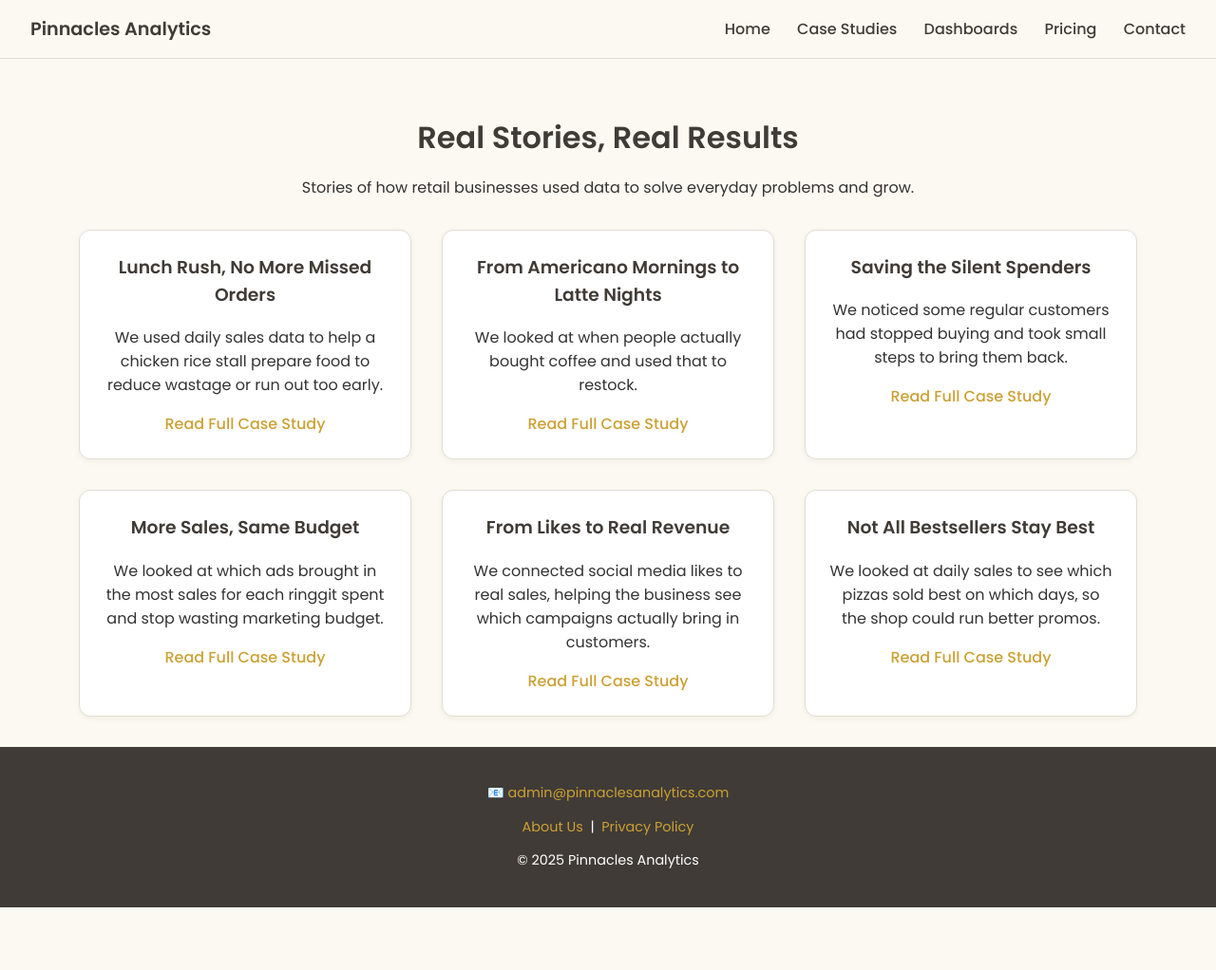
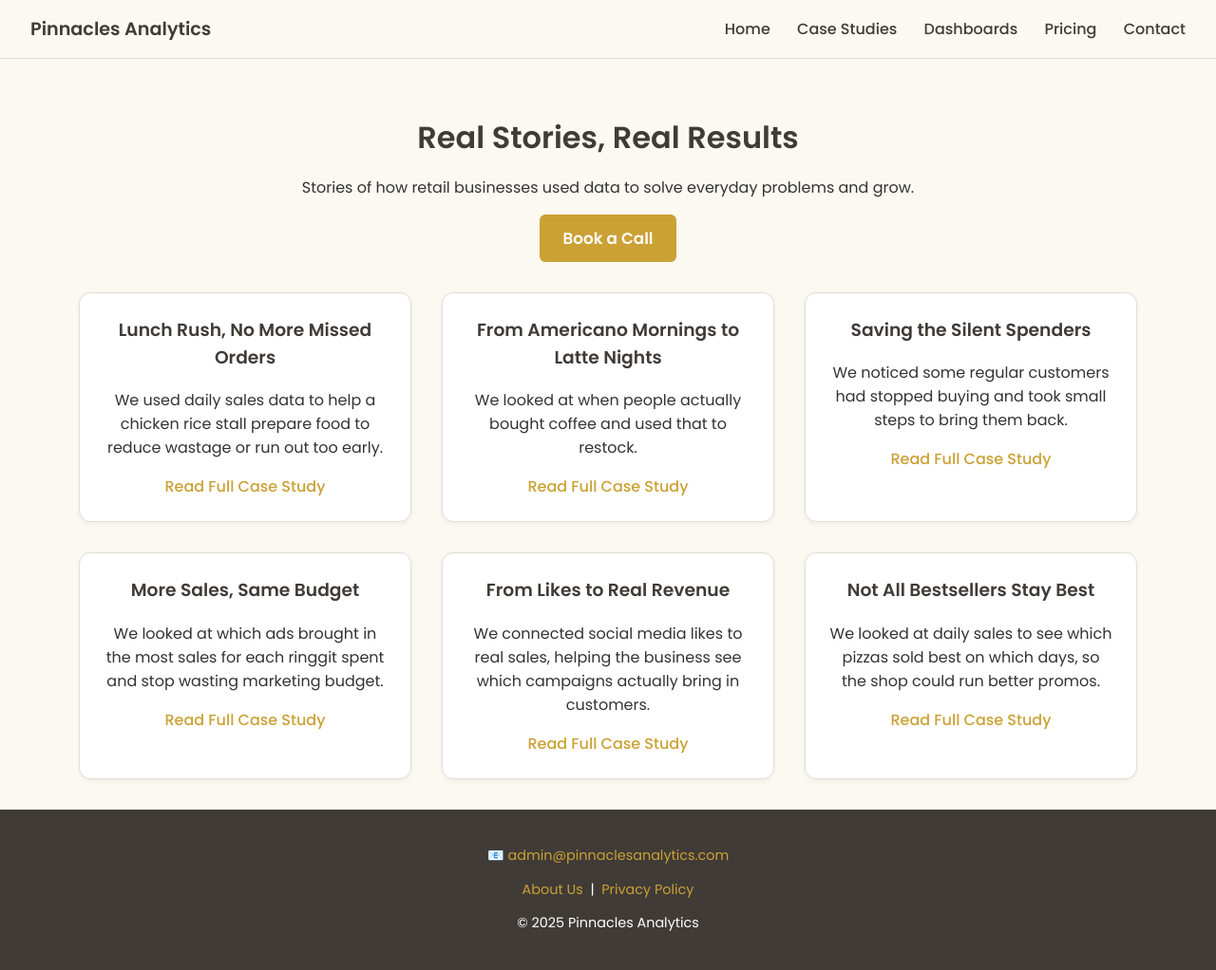
Before and after one commit to lyven81/pinnacles-learning-website, a Jekyll site: the page case-studies.html, which Jekyll copies as it is, in a window 1280 px wide. Shown: the whole page at 95% size. Built offline with Jekyll 4.4.1, drawn with Linux system fonts in a browser that asks for light colours; before the commit the page ends 956 px from its top, so only the background shows below that.

Commit message:
Update case-studies.html

```diff
--- a/case-studies.html
+++ b/case-studies.html
@@ -226,6 +226,8 @@
     <section class="intro">
        <h2>Real Stories, Real Results</h2>
       <p>Stories of how retail businesses used data to solve everyday problems and grow.</p>
+
+      <a href="contact.html" class="cta-button">Book a Call</a>
     </section>
 
     <div class="case-grid">
```
